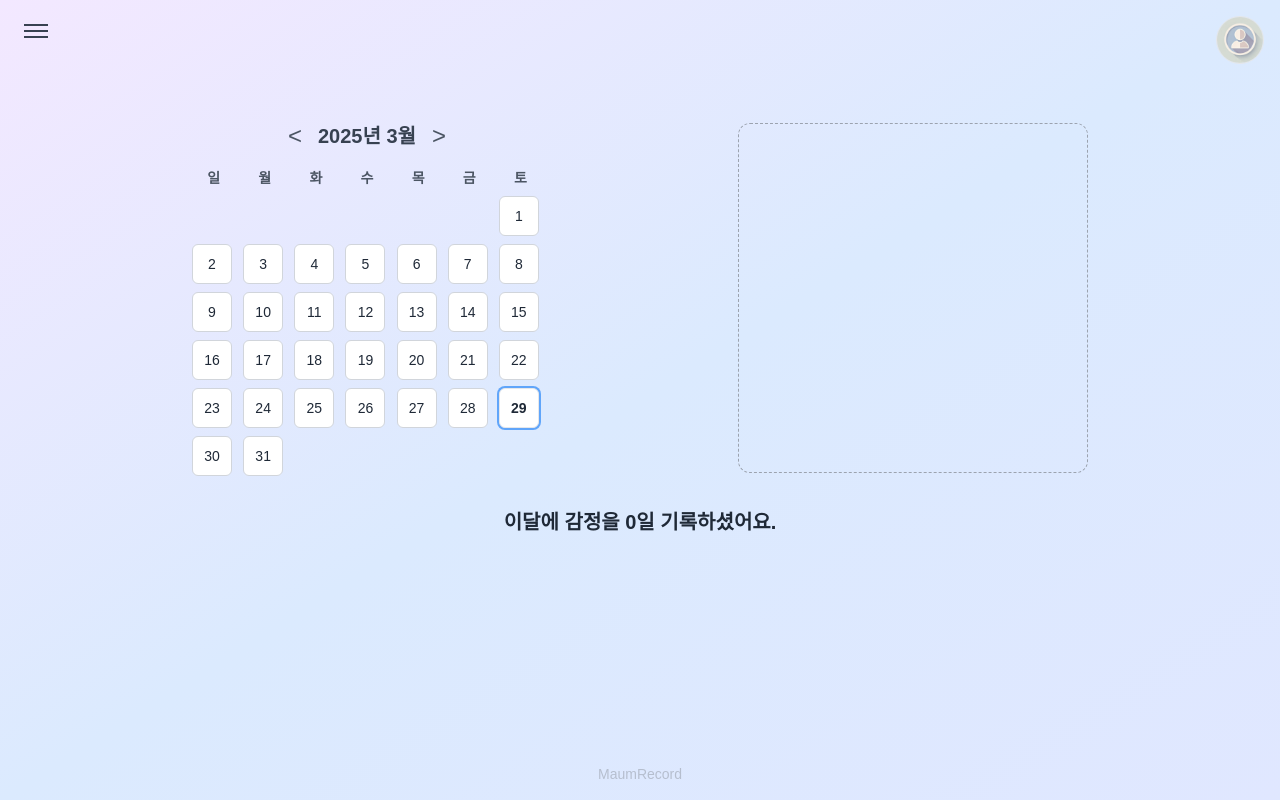
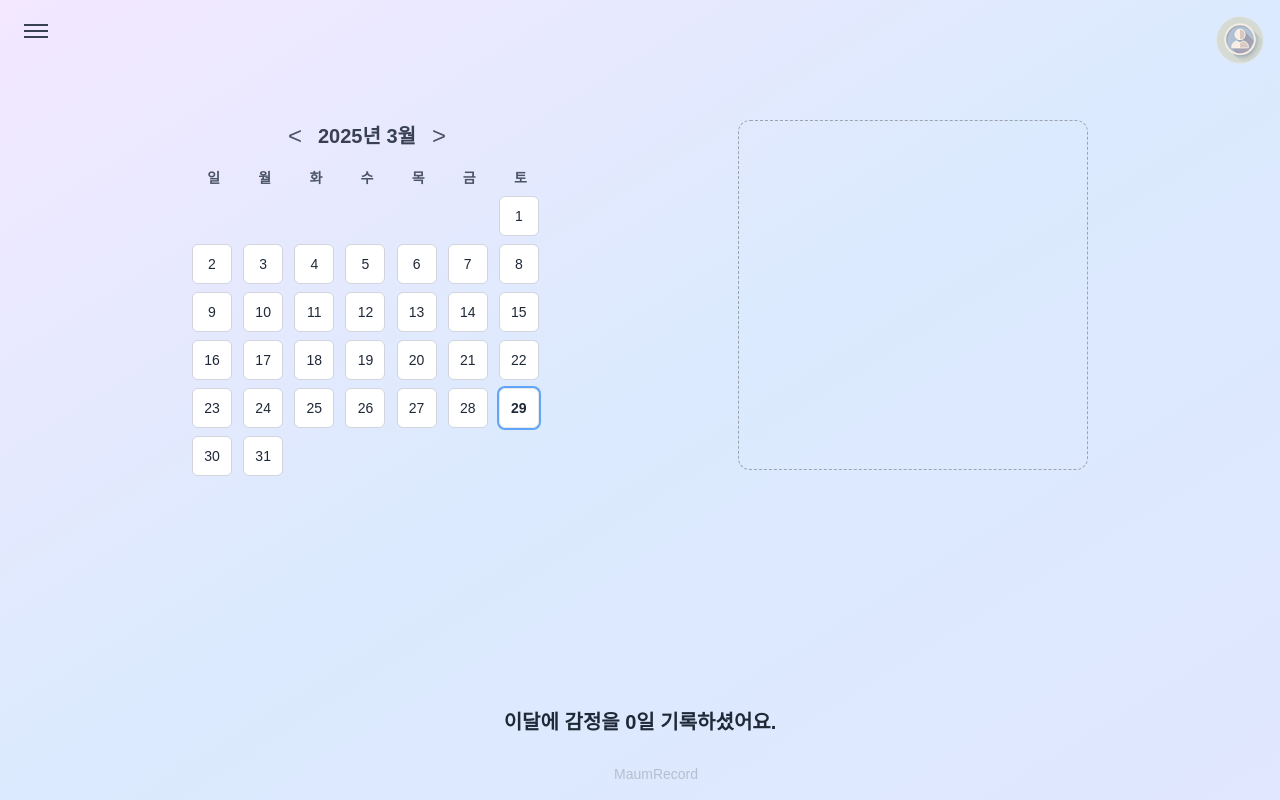
Before and after one commit to yoojeanah/maum-record, a Next.js app: page /calendar in a window 1280 px wide. Built offline with nearby package versions, Linux system fonts and the light colour scheme.

Commit message:
캘린더 좌표 오류 해결

```diff
--- a/src/app/calendar/page.js
+++ b/src/app/calendar/page.js
@@ -40,7 +40,7 @@ export default function CalendarPage() {
 
   const applyEmotionColor = (dateKey) => {
     const rgba =
-      customColor + Math.round(((100 - alpha) / 100) * 255).toString(16).padStart(2, "0");
+      customColor + Math.round((alpha / 100) * 255).toString(16).padStart(2, "0");
     setEmotionMap((prev) => ({ ...prev, [dateKey]: rgba }));
     setSelectedDate(null);
   };
@@ -113,11 +113,12 @@ export default function CalendarPage() {
   }, []);
 
   return (
-    <div className="relative min-h-screen overflow-x-hidden bg-gradient-to-br from-purple-100 via-blue-100 to-indigo-100 px-4 py-10">
+    <div className="relative min-h-screen bg-gradient-to-br from-purple-100 via-blue-100 to-indigo-100 px-4 py-10">
       <HamburgerMenu />
       <ProfileIcon />
 
-      <div className="flex flex-col md:flex-row gap-4 mt-20 w-full max-w-4xl justify-between items-center mx-auto">
+      <div className="flex flex-col md:flex-row gap-4 mt-20 w-full max-w-4xl justify-between items-start mx-auto">
+        {/* 캘린더 */}
         <div className="relative z-10 w-[350px]">
           <div className="flex items-center justify-center gap-4 mb-4">
             <button
@@ -171,6 +172,7 @@ export default function CalendarPage() {
           </div>
         </div>
 
+        {/* 꽃밭 */}
         <div className="w-[350px] h-[350px] border border-dashed border-gray-400 rounded-xl grid grid-cols-8 grid-rows-8 overflow-hidden">
           {flowerGrid.map((flower, i) => (
             <div
@@ -191,15 +193,13 @@ export default function CalendarPage() {
         </div>
       </div>
 
-      <div className="mt-8 text-center">
+      <div className="absolute bottom-16 left-0 right-0 text-center z-20">
         <p className="text-xl font-bold text-gray-800">
           이달에 감정을 {emotionDatesThisMonth.length}일 기록하셨어요.
         </p>
       </div>
 
-      <footer className="mt-20 flex justify-center">
-        <FooterLogo />
-      </footer>
+      <FooterLogo />
 
       {selectedDate && (
         <div
```
